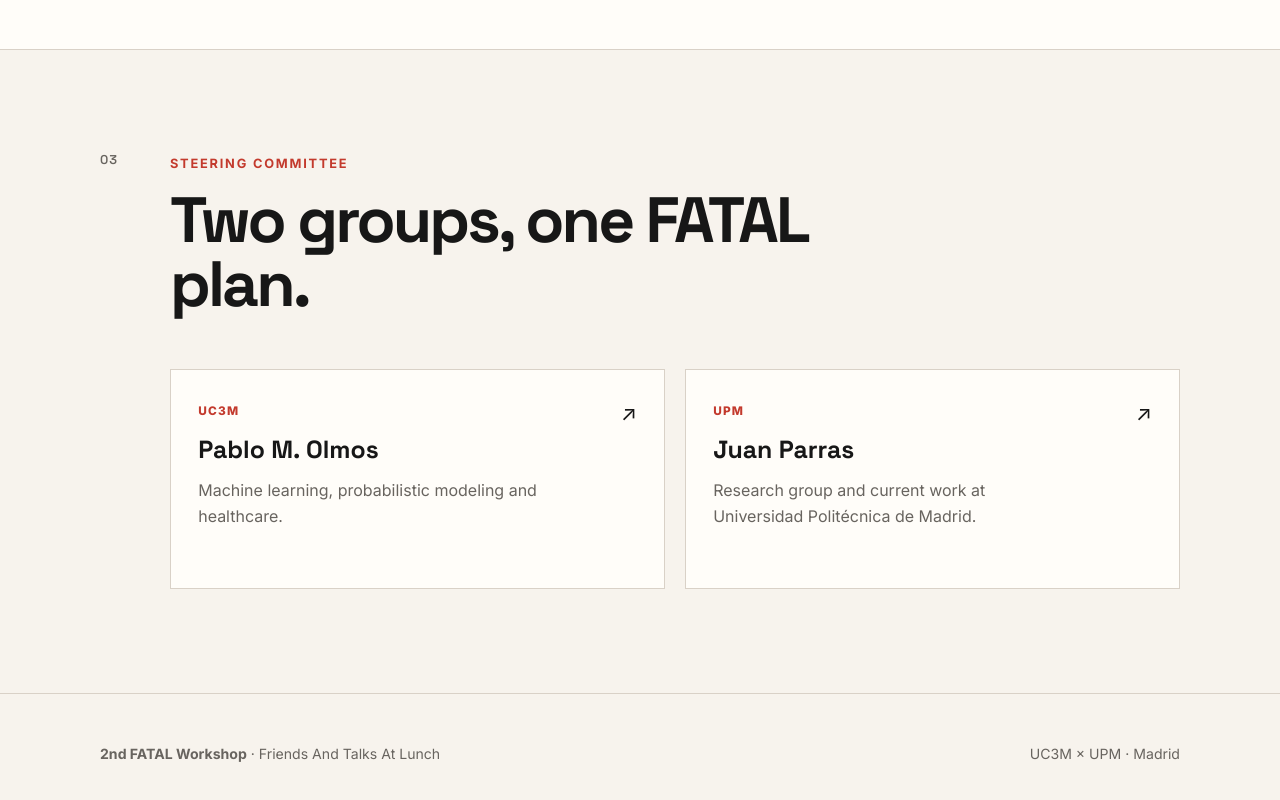
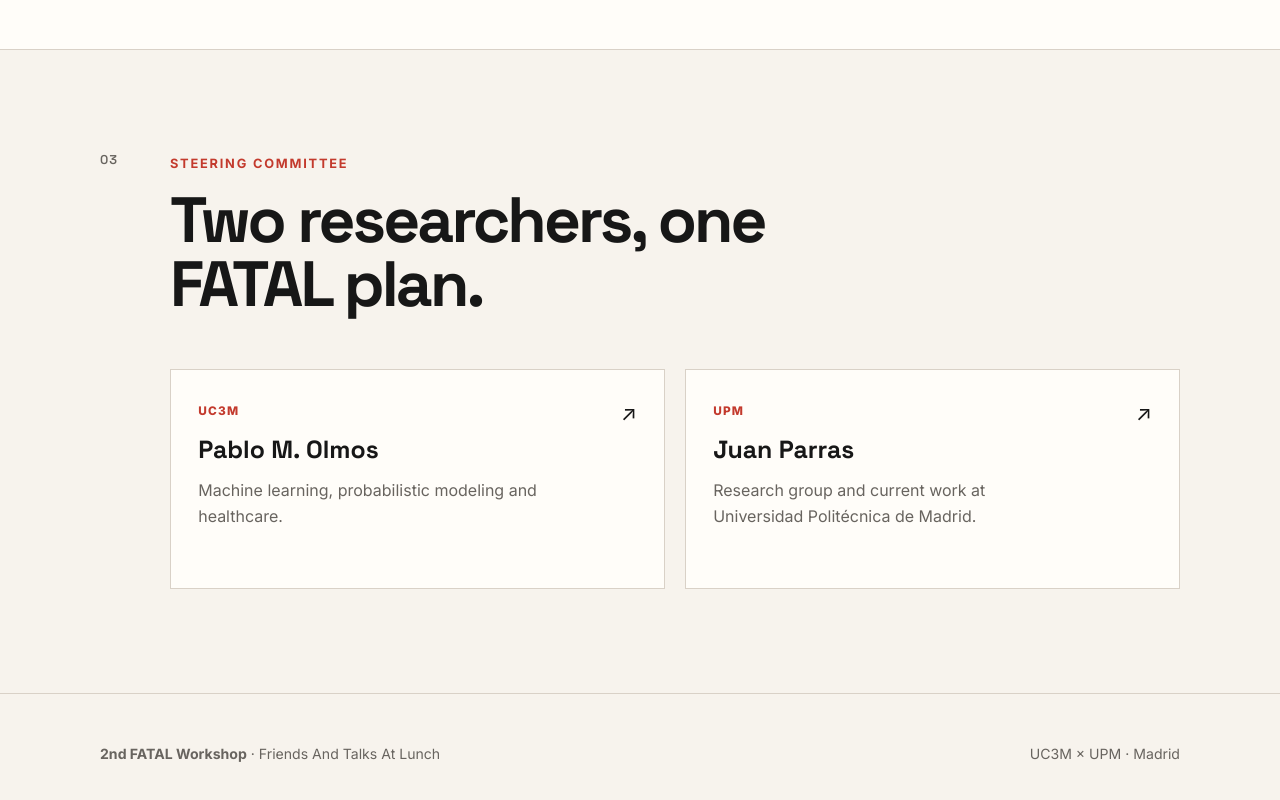
Before and after one commit to fatal-workshop/fatal-workshop.github.io, a plain HTML site: page index.html in a window 1280 px wide. Shown: the part 2315-3115 px from the top of the page. Drawn offline with Linux system fonts and the light colour scheme.

Commit message:
steering_committee

```diff
--- a/index.html
+++ b/index.html
@@ -123,7 +123,7 @@
         <span class="section-number">03</span>
         <div>
           <p class="kicker">Steering Committee</p>
-          <h2>Two groups, one FATAL plan.</h2>
+          <h2>Two researchers, one FATAL plan.</h2>
         </div>
       </div>
 
```
